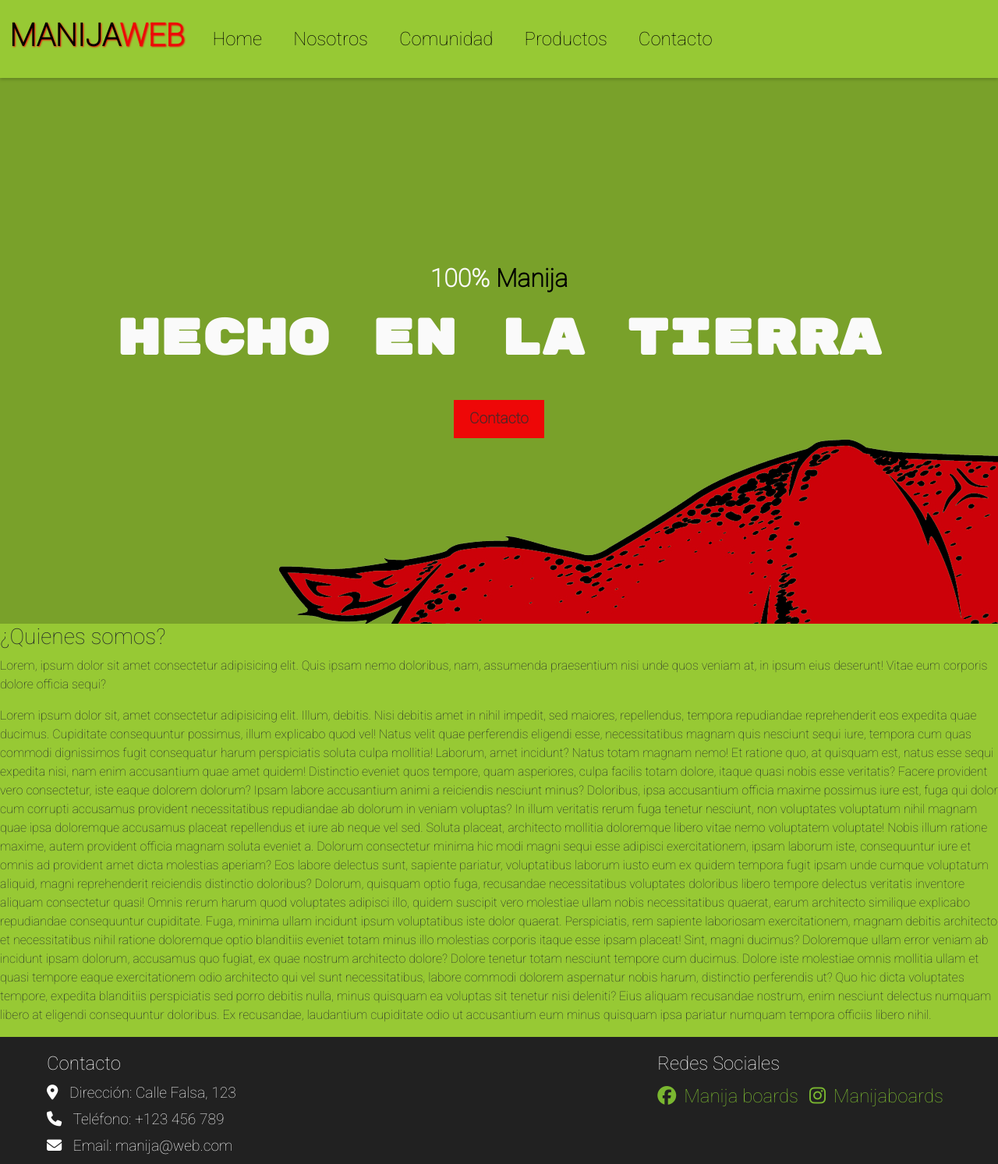
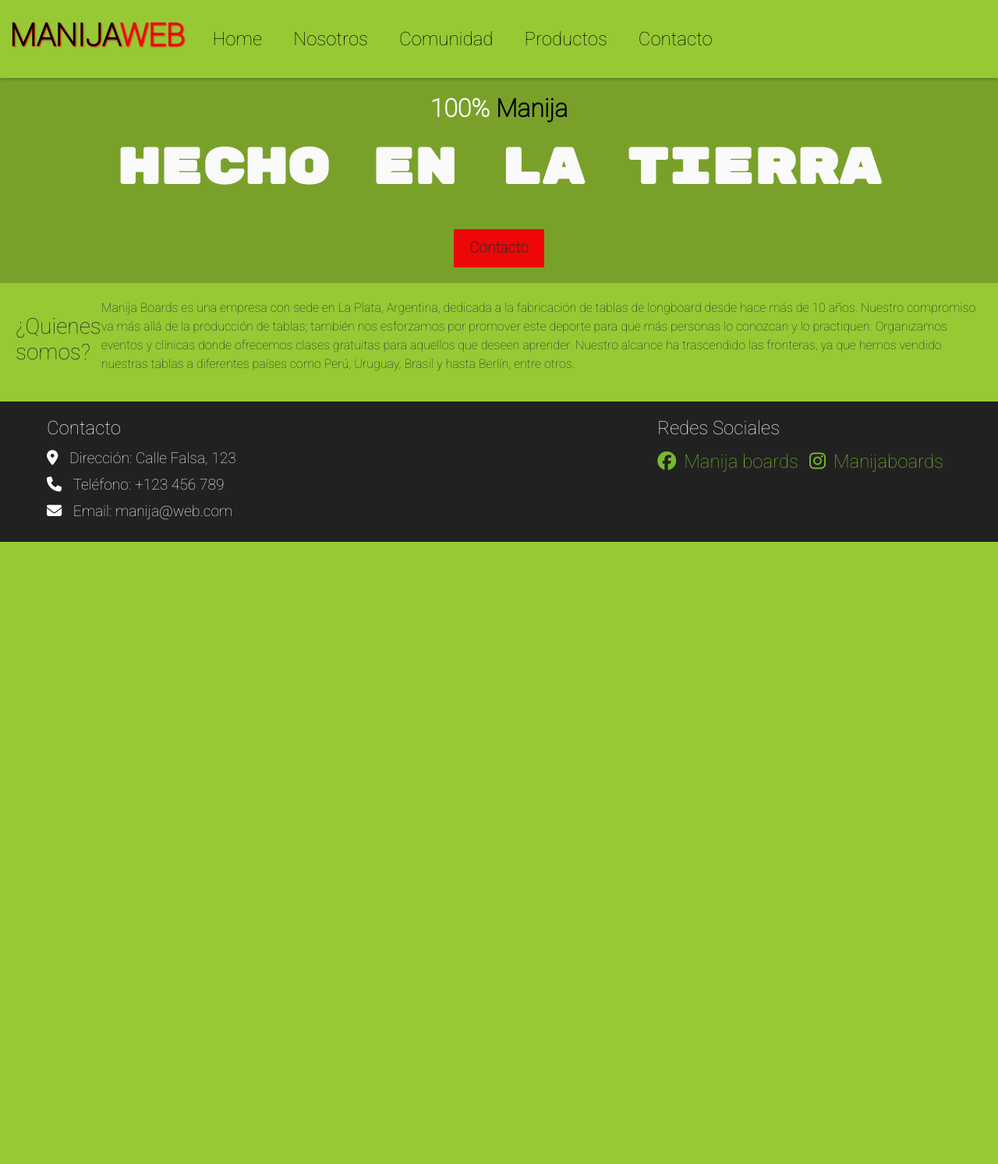
Before and after one commit to MagaliMoscoso/PF-Moscoso, a plain HTML site: page index.html in a window 1280 px wide. Shown: the whole page at 78% size. After the commit the page ends 800 px from the top, so only its background shows below. Drawn offline with nearby package versions, Linux system fonts and the light colour scheme.

Commit message:
carga inicial

```diff
--- a/css/estilo.css
+++ b/css/estilo.css
@@ -1,6 +1,7 @@
 @charset "UTF-8";
 @import url("https://fonts.googleapis.com/css2?family=Roboto:wght@100&display=swap");
 @import url("https://fonts.googleapis.com/css2?family=Rubik+Mono+One&display=swap");
+
 * {
   margin: 0;
   padding: 0;
@@ -9,9 +10,13 @@
 body {
   font-family: "Roboto", sans-serif;
   background-color: rgb(151, 201, 52);
+  min-height: 100hv;
+  display: flex;
+  flex-direction: column;
+  justify-content: space-between;
 }
 
-/*Header*/
+/* Header */
 .encabezado {
   display: flex;
   justify-content: space-around;
@@ -19,11 +24,16 @@ body {
   height: 100px;
   box-shadow: 0px 2px 4px rgba(0, 0, 0, 0.2);
 }
+
 .encabezado h1 {
   text-transform: uppercase;
   font-weight: 700;
   text-shadow: 1px 1px 2px rgb(238, 7, 7);
   font-size: 2.5rem;
+}
+
+.encabezado h1:hover {
+  cursor: pointer;
 }
 
 .rojo {
@@ -38,6 +48,7 @@ body {
   padding: 10px 20px;
   font-size: 1.2rem;
 }
+
 .boton:hover {
   background-color: rgb(187, 27, 27);
   color: #fafafa;
@@ -58,20 +69,20 @@ nav ul li {
   list-style-type: none;
   display: inline-block;
 }
+
 .encabezado li a {
   text-decoration: none;
   color: black;
   margin: 10px;
   font-size: 1.5rem;
 }
+
 .encabezado li a:hover {
   color: rgb(238, 7, 7);
 }
 
-/*Banner*/
+/* Banner */
 .banner {
-  background-image: url(../img/manija\ logo\ .png);
-  height: calc(100vh - 100px);
   position: relative;
   display: flex;
   justify-content: center;
@@ -90,7 +101,6 @@ nav ul li {
   width: 100%;
   height: 100%;
   background-color: rgba(0, 0, 0, 0.2);
-  /* Ajusta el valor alpha (0.5) para controlar la opacidad */
   z-index: 0;
 }
 
@@ -102,12 +112,14 @@ nav ul li {
   align-items: center;
   padding: 20px;
 }
+
 .bannerContenido h2 {
   font-size: 2rem;
   font-weight: bold;
   color: #fafafa;
   margin-bottom: 10px;
 }
+
 .bannerContenido p {
   color: #fafafa;
   font-size: 4rem;
@@ -117,6 +129,7 @@ nav ul li {
   margin-bottom: 20px;
   text-align: center;
 }
+
 .bannerContenido .boton {
   margin-top: 10px;
 }
@@ -128,7 +141,7 @@ nav ul li {
   border-bottom: 1px solid black;
 }
 
-.nostros h3 {
+.nosotros h3 {
   color: rgb(61, 9, 9);
   text-transform: uppercase;
   font-size: 3rem;
@@ -146,13 +159,6 @@ nav ul li {
   gap: 20px;
 }
 
-.nostros {
-  border: 1px solid #ccc;
-  border-radius: 10px;
-  padding: 20px;
-  text-align: center;
-}
-
 .tarjeta {
   display: flex;
   flex-direction: column;
@@ -164,11 +170,43 @@ nav ul li {
   box-shadow: 0px 2px 4px rgba(0, 0, 0, 0.2);
   margin: 10px;
 }
+
 .tarjeta img {
   max-width: 100%;
 }
+
 .tarjeta p {
   margin: 10px 0;
+}
+
+/* Productos */
+.productos {
+  border: 1px solid #ccc;
+  border-radius: 10px;
+  padding: 20px;
+  text-align: center;
+}
+
+.productos p {
+  font-size: 4rem;
+  color: rgb(156, 49, 49);
+  padding: 10px;
+}
+
+/* Tablas */
+.contenedorTablas {
+  display: grid;
+  grid-template-columns: repeat(3, 1fr);
+  gap: 20px;
+}
+
+/* Main */
+main {
+  flex: 1;
+  display: flex;
+  justify-content: center;
+  align-items: center;
+  padding: 20px;
 }
 
 /* Footer */
@@ -204,6 +242,7 @@ nav ul li {
   margin-right: 10px;
   font-size: 1.5rem;
 }
+
 .redesSociales a:hover {
   color: #28a745;
 }
@@ -212,43 +251,53 @@ nav ul li {
   margin-right: 10px;
 }
 
+
 /*Vista tablet*/
 /*768px hasta 1023px*/
 @media (max-width: 1023px) {
+
   /*Header*/
   .encabezado {
     height: auto;
     flex-direction: column;
     text-align: center;
   }
+
   .encabezado .boton {
     display: none;
   }
+
   /*Banner*/
   .bannerContenido p {
     font-size: 2.5rem;
   }
+
   /*Nosotros*/
   .nosotros {
     margin: 5vh;
     font-size: 2rem;
   }
+
   .nosotros h3,
   .nosotros p {
     font-size: inherit;
   }
+
   .contenedornosotros {
     grid-template-columns: 1fr;
   }
+
   /*Footer*/
   .footerContenido {
     flex-direction: column;
     text-align: center;
   }
 }
+
 /*Ajustes específicos para la vista móvil*/
 /*0 hasta 768px*/
 @media (max-width: 768px) {
+
   /*Nosotros */
   .contenedornosotros {
     grid-template-columns: 1fr;
--- a/css/estilos.css
+++ b/css/estilos.css
@@ -1,6 +1,8 @@
+/* Estilos globales */
 @charset "UTF-8";
 @import url("https://fonts.googleapis.com/css2?family=Roboto:wght@100&display=swap");
 @import url("https://fonts.googleapis.com/css2?family=Rubik+Mono+One&display=swap");
+
 * {
   margin: 0;
   padding: 0;
@@ -9,9 +11,13 @@
 body {
   font-family: "Roboto", sans-serif;
   background-color: rgb(151, 201, 52);
+  min-height: 100hv;
+  display: flex;
+  flex-direction: column;
+  justify-content: space-between;
 }
 
-/*Header*/
+/* Header */
 .encabezado {
   display: flex;
   justify-content: space-around;
@@ -19,11 +25,16 @@ body {
   height: 100px;
   box-shadow: 0px 2px 4px rgba(0, 0, 0, 0.2);
 }
+
 .encabezado h1 {
   text-transform: uppercase;
   font-weight: 700;
   text-shadow: 1px 1px 2px rgb(238, 7, 7);
   font-size: 2.5rem;
+}
+
+.encabezado h1:hover {
+  cursor: pointer;
 }
 
 .rojo {
@@ -38,6 +49,7 @@ body {
   padding: 10px 20px;
   font-size: 1.2rem;
 }
+
 .boton:hover {
   background-color: rgb(187, 27, 27);
   color: #fafafa;
@@ -58,20 +70,20 @@ nav ul li {
   list-style-type: none;
   display: inline-block;
 }
+
 .encabezado li a {
   text-decoration: none;
   color: black;
   margin: 10px;
   font-size: 1.5rem;
 }
+
 .encabezado li a:hover {
   color: rgb(238, 7, 7);
 }
 
-/*Banner*/
+/* Banner */
 .banner {
-  background-image: url(../img/manija\ logo\ .png);
-  height: calc(100vh - 100px);
   position: relative;
   display: flex;
   justify-content: center;
@@ -90,7 +102,6 @@ nav ul li {
   width: 100%;
   height: 100%;
   background-color: rgba(0, 0, 0, 0.2);
-  /* Ajusta el valor alpha (0.5) para controlar la opacidad */
   z-index: 0;
 }
 
@@ -102,12 +113,14 @@ nav ul li {
   align-items: center;
   padding: 20px;
 }
+
 .bannerContenido h2 {
   font-size: 2rem;
   font-weight: bold;
   color: #fafafa;
   margin-bottom: 10px;
 }
+
 .bannerContenido p {
   color: #fafafa;
   font-size: 4rem;
@@ -117,6 +130,7 @@ nav ul li {
   margin-bottom: 20px;
   text-align: center;
 }
+
 .bannerContenido .boton {
   margin-top: 10px;
 }
@@ -128,7 +142,7 @@ nav ul li {
   border-bottom: 1px solid black;
 }
 
-.nostros h3 {
+.nosotros h3 {
   color: rgb(61, 9, 9);
   text-transform: uppercase;
   font-size: 3rem;
@@ -146,13 +160,6 @@ nav ul li {
   gap: 20px;
 }
 
-.nostros {
-  border: 1px solid #ccc;
-  border-radius: 10px;
-  padding: 20px;
-  text-align: center;
-}
-
 .tarjeta {
   display: flex;
   flex-direction: column;
@@ -164,11 +171,43 @@ nav ul li {
   box-shadow: 0px 2px 4px rgba(0, 0, 0, 0.2);
   margin: 10px;
 }
+
 .tarjeta img {
   max-width: 100%;
 }
+
 .tarjeta p {
   margin: 10px 0;
+}
+
+/* Productos */
+.productos {
+  border: 1px solid #ccc;
+  border-radius: 10px;
+  padding: 20px;
+  text-align: center;
+}
+
+.productos p {
+  font-size: 4rem;
+  color: rgb(156, 49, 49);
+  padding: 10px;
+}
+
+/* Tablas */
+.contenedorTablas {
+  display: grid;
+  grid-template-columns: repeat(3, 1fr);
+  gap: 20px;
+}
+
+/* Main */
+main {
+  flex: 1;
+  display: flex;
+  justify-content: center;
+  align-items: center;
+  padding: 20px;
 }
 
 /* Footer */
@@ -204,6 +243,7 @@ nav ul li {
   margin-right: 10px;
   font-size: 1.5rem;
 }
+
 .redesSociales a:hover {
   color: #28a745;
 }
@@ -212,43 +252,53 @@ nav ul li {
   margin-right: 10px;
 }
 
+
 /*Vista tablet*/
 /*768px hasta 1023px*/
 @media (max-width: 1023px) {
+
   /*Header*/
   .encabezado {
     height: auto;
     flex-direction: column;
     text-align: center;
   }
+
   .encabezado .boton {
     display: none;
   }
+
   /*Banner*/
   .bannerContenido p {
     font-size: 2.5rem;
   }
+
   /*Nosotros*/
   .nosotros {
     margin: 5vh;
     font-size: 2rem;
   }
+
   .nosotros h3,
   .nosotros p {
     font-size: inherit;
   }
+
   .contenedornosotros {
     grid-template-columns: 1fr;
   }
+
   /*Footer*/
   .footerContenido {
     flex-direction: column;
     text-align: center;
   }
 }
+
 /*Ajustes específicos para la vista móvil*/
 /*0 hasta 768px*/
 @media (max-width: 768px) {
+
   /*Nosotros */
   .contenedornosotros {
     grid-template-columns: 1fr;
--- a/index.html
+++ b/index.html
@@ -1,12 +1,14 @@
 <!DOCTYPE html>
 <html lang="es">
+
 <head>
     <meta charset="UTF-8">
     <meta name="viewport" content="width=device-width, initial-scale=1.0">
-    <title>Manija web</title>
+    <meta name="description" content="Manija Web, Únete a nuestra comunidad y siente la emoción de deslizarte sobre cuatro ruedas">
+    <title>ManijaWeb | Descubre el apasionante mundo del longboard con Manija Boards </title>
     <!--Css Bs-->
     <link href="https://cdn.jsdelivr.net/npm/bootstrap@5.3.3/dist/css/bootstrap.min.css" rel="stylesheet"
-    integrity="sha384-QWTKZyjpPEjISv5WaRU9OFeRpok6YctnYmDr5pNlyT2bRjXh0JMhjY6hW+ALEwIH" crossorigin="anonymous">
+        integrity="sha384-QWTKZyjpPEjISv5WaRU9OFeRpok6YctnYmDr5pNlyT2bRjXh0JMhjY6hW+ALEwIH" crossorigin="anonymous">
     <!--Css-->
     <link rel="stylesheet" href="css/estilos.css">
 </head>
@@ -15,7 +17,7 @@
     <!--NavBar Bs-->
     <header class="navbar navbar-expand-lg encabezado">
         <div class="container-fluid">
-            <a class="navbar-brand" href="#">
+            <a class="navbar-brand" href="index.html">
                 <h1>Manija<span class="rojo">Web</span></h1>
             </a>
             <button class="navbar-toggler" type="button" data-bs-toggle="collapse" data-bs-target="#navbarNav"
@@ -46,43 +48,14 @@
 
 
     <main>
-
-
         <h3> ¿Quienes somos?</h3>
-
-        <p>Lorem, ipsum dolor sit amet consectetur adipisicing elit. Quis ipsam nemo doloribus, nam, assumenda
-            praesentium nisi unde quos veniam at, in ipsum eius deserunt! Vitae eum corporis dolore officia sequi?</p>
-
-        <p>Lorem ipsum dolor sit, amet consectetur adipisicing elit. Illum, debitis. Nisi debitis amet in nihil impedit,
-            sed maiores, repellendus, tempora repudiandae reprehenderit eos expedita quae ducimus. Cupiditate
-            consequuntur possimus, illum explicabo quod vel! Natus velit quae perferendis eligendi esse, necessitatibus
-            magnam quis nesciunt sequi iure, tempora cum quas commodi dignissimos fugit consequatur harum perspiciatis
-            soluta culpa mollitia! Laborum, amet incidunt? Natus totam magnam nemo! Et ratione quo, at quisquam est,
-            natus esse sequi expedita nisi, nam enim accusantium quae amet quidem! Distinctio eveniet quos tempore, quam
-            asperiores, culpa facilis totam dolore, itaque quasi nobis esse veritatis? Facere provident vero
-            consectetur, iste eaque dolorem dolorum? Ipsam labore accusantium animi a reiciendis nesciunt minus?
-            Doloribus, ipsa accusantium officia maxime possimus iure est, fuga qui dolor cum corrupti accusamus
-            provident necessitatibus repudiandae ab dolorum in veniam voluptas? In illum veritatis rerum fuga tenetur
-            nesciunt, non voluptates voluptatum nihil magnam quae ipsa doloremque accusamus placeat repellendus et iure
-            ab neque vel sed. Soluta placeat, architecto mollitia doloremque libero vitae nemo voluptatem voluptate!
-            Nobis illum ratione maxime, autem provident officia magnam soluta eveniet a. Dolorum consectetur minima hic
-            modi magni sequi esse adipisci exercitationem, ipsam laborum iste, consequuntur iure et omnis ad provident
-            amet dicta molestias aperiam? Eos labore delectus sunt, sapiente pariatur, voluptatibus laborum iusto eum ex
-            quidem tempora fugit ipsam unde cumque voluptatum aliquid, magni reprehenderit reiciendis distinctio
-            doloribus? Dolorum, quisquam optio fuga, recusandae necessitatibus voluptates doloribus libero tempore
-            delectus veritatis inventore aliquam consectetur quasi! Omnis rerum harum quod voluptates adipisci illo,
-            quidem suscipit vero molestiae ullam nobis necessitatibus quaerat, earum architecto similique explicabo
-            repudiandae consequuntur cupiditate. Fuga, minima ullam incidunt ipsum voluptatibus iste dolor quaerat.
-            Perspiciatis, rem sapiente laboriosam exercitationem, magnam debitis architecto et necessitatibus nihil
-            ratione doloremque optio blanditiis eveniet totam minus illo molestias corporis itaque esse ipsam placeat!
-            Sint, magni ducimus? Doloremque ullam error veniam ab incidunt ipsam dolorum, accusamus quo fugiat, ex quae
-            nostrum architecto dolore? Dolore tenetur totam nesciunt tempore cum ducimus. Dolore iste molestiae omnis
-            mollitia ullam et quasi tempore eaque exercitationem odio architecto qui vel sunt necessitatibus, labore
-            commodi dolorem aspernatur nobis harum, distinctio perferendis ut? Quo hic dicta voluptates tempore,
-            expedita blanditiis perspiciatis sed porro debitis nulla, minus quisquam ea voluptas sit tenetur nisi
-            deleniti? Eius aliquam recusandae nostrum, enim nesciunt delectus numquam libero at eligendi consequuntur
-            doloribus. Ex recusandae, laudantium cupiditate odio ut accusantium eum minus quisquam ipsa pariatur numquam
-            tempora officiis libero nihil.</p>
+            <p>
+            Manija Boards es una empresa con sede en La Plata, Argentina, dedicada a la fabricación de tablas de
+            longboard desde hace más de 10 años. Nuestro compromiso va más allá de la producción de tablas; también nos
+            esforzamos por promover este deporte para que más personas lo conozcan y lo practiquen. Organizamos eventos
+            y clínicas donde ofrecemos clases gratuitas para aquellos que deseen aprender. Nuestro alcance ha
+            trascendido las fronteras, ya que hemos vendido nuestras tablas a diferentes países como Perú, Uruguay,
+            Brasil y hasta Berlín, entre otros.</p>
     </main>
 
     <!-- Footer -->
@@ -97,19 +70,18 @@
             </div>
             <div class="redesSociales">
                 <h4>Redes Sociales</h4>
-                <a href="#"><i class="fab fa-facebook"></i>Manija boards</a>
-                <a href="#"><i class="fab fa-instagram"></i>Manijaboards</a>
+                <a href="https://www.facebook.com/p/manijaboards-100065618524697/"><i
+                    class="fab fa-facebook"></i>Manija boards</a>
+                <a href="https://www.instagram.com/manijaboards/?hl=es"><i
+                    class="fab fa-instagram"></i>Manijaboards</a>
             </div>
         </div>
     </footer>
 
-    <script src="https://cdn.jsdelivr.net/npm/bootstrap@5.3.3/dist/js/bootstrap.bundle.min.js"
-        integrity="sha384-YvpcrYf0tY3lHB60NNkmXc5s9fDVZLESaAA55NDzOxhy9GkcIdslK1eN7N6jIeHz"
-        crossorigin="anonymous">
-    </script>
-    <script src="https://kit.fontawesome.com/ac484d389e.js" crossorigin="anonymous"></script>
-
-
+        <script src="https://cdn.jsdelivr.net/npm/bootstrap@5.3.3/dist/js/bootstrap.bundle.min.js"
+            integrity="sha384-YvpcrYf0tY3lHB60NNkmXc5s9fDVZLESaAA55NDzOxhy9GkcIdslK1eN7N6jIeHz" crossorigin="anonymous">
+            </script>
+        <script src="https://kit.fontawesome.com/ac484d389e.js" crossorigin="anonymous"></script>
 </body>
 
 </html>
```
Also changed, not shown: html/comunidad.html (+3 -3 lines), html/contacto.html (+5 -4 lines), html/nosotros.html (+10 -15 lines), html/productos.html (+36 -8 lines), img/manija-logo.png (renamed from img/manija logo .png), img/manijzilla.jpg (added), img/pormodel-manu.jpg (added), img/tablas.jpg (added).
